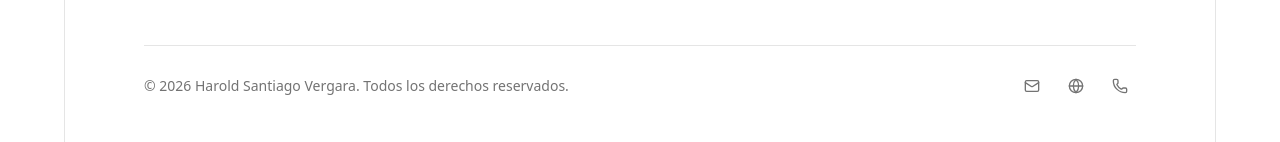
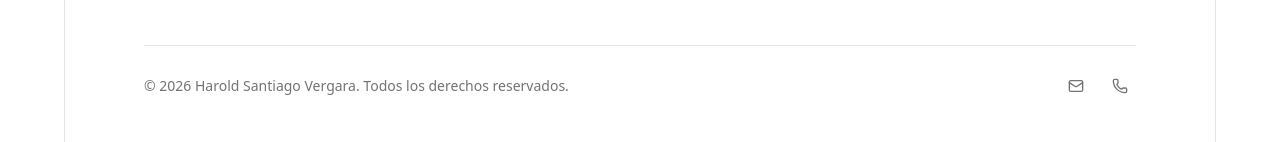
Before and after one commit to haroldsantiago/portafolio, a Next.js app: page / in a window 1280 px wide. Shown: the part 5556-5698 px from the top of the page. Built offline with nearby package versions, Linux system fonts and the light colour scheme.

Commit message:
Remove globe icon from footer

```diff
--- a/src/components/section/footer.tsx
+++ b/src/components/section/footer.tsx
@@ -1,5 +1,5 @@
 import { DATA } from "@/data/resume";
-import { Mail, Globe, Phone } from "lucide-react";
+import { Mail, Phone } from "lucide-react";
 
 export default function Footer() {
   return (
@@ -21,17 +21,6 @@ export default function Footer() {
             </a>
           )}
 
-          {DATA.url && (
-            <a
-              href={DATA.url}
-              target="_blank"
-              rel="noopener noreferrer"
-              className="p-2 rounded-md hover:text-foreground hover:bg-muted transition-colors"
-            >
-              <Globe className="size-4" />
-            </a>
-          )}
-
           {DATA.contact?.tel && (
             <a
               href={`tel:${DATA.contact.tel}`}
```
